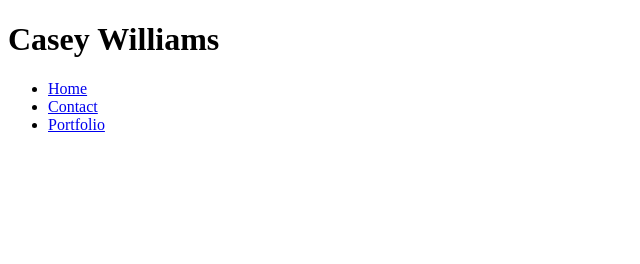
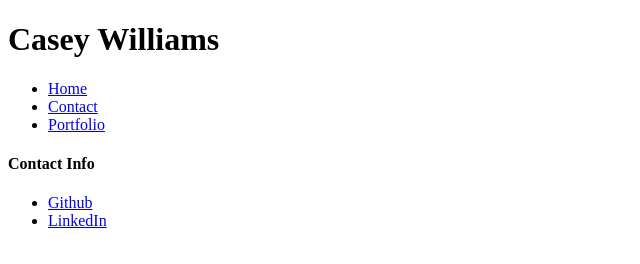
Before and after one commit to Cwilliams08/Basic-Portfolio, a plain HTML site: page portfolio.html in a window 1280 px wide. Shown: the whole page, without its empty margins (0-640 px from the left). Drawn offline with Linux system fonts and the light colour scheme.

Commit message:
added contact info to all html pages

```diff
--- a/portfolio.html
+++ b/portfolio.html
@@ -6,7 +6,6 @@
     <meta charset="utf-8">
     <title>About Me</title>
     <link rel="stylesheet" href="css/style.css">
-
 </head>
 
 <body>
@@ -18,3 +17,14 @@
                 <li><a href="portfolio.html">Portfolio</a></li>
               </ul>
     </header>
+
+
+    <footer class="footer">
+            <h4>Contact Info</h4>
+            <ul class="links">
+              <li><a href="http://www.github.com/Cwilliams08">Github</a></li>
+              <li><a href="https://www.linkedin.com/in/casey-williams-620ba9125/">LinkedIn</a></li>
+            </ul>
+        </footer>
+
+    </body>
```
Also changed, not shown: contact.html (+1 -0 lines), index.html (+1 -0 lines).
